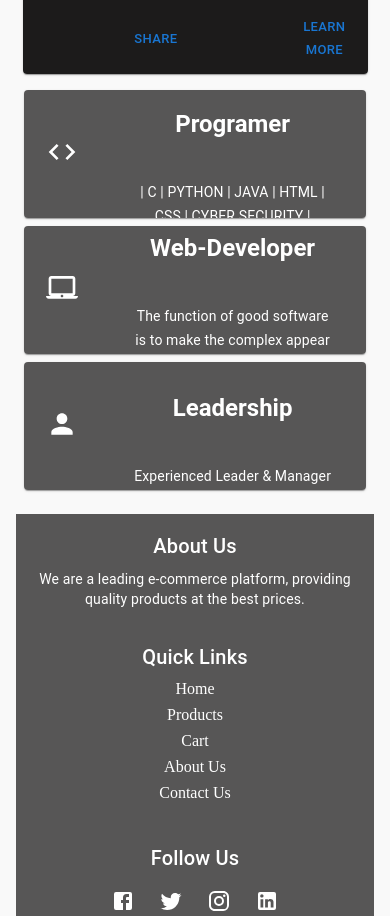
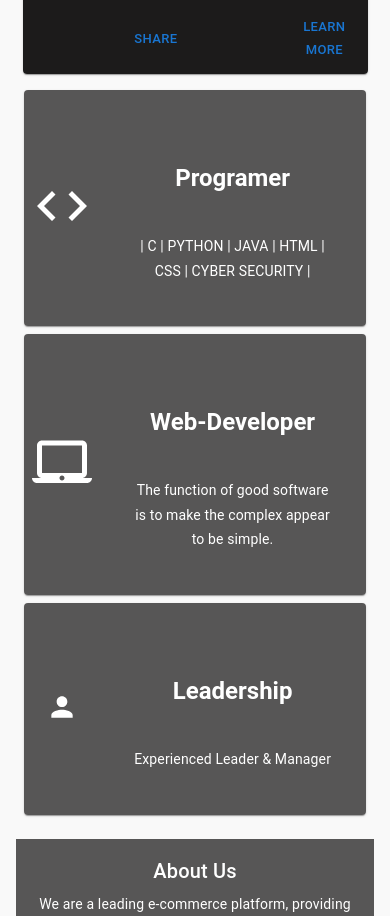
Before and after one commit to Viren-Kevat/Team_7, a React (Vite) app: page /ridhi in a window 390 px wide. Shown: the part 1640-2556 px from the top of the page. Built offline with nearby package versions, Linux system fonts and the light colour scheme.

Commit message:
first commit

```diff
--- a/src/components/general/cart.css
+++ b/src/components/general/cart.css
@@ -2,7 +2,9 @@
 
 .cart {
   display: flex;
-  flex-direction: column;
+  /* flex-direction: column; */
+  justify-content: space-evenly;
+  align-items: center;
   gap: 1rem;
   padding: 1rem;
   max-width: 100%;
--- a/src/components/team/ridhi.css
+++ b/src/components/team/ridhi.css
@@ -108,6 +108,7 @@
   .contentR2 > .css-o7wx12-MuiPaper-root-MuiCard-root {
     width: 100%; /* Full width for better fit */
     margin: 0.5rem 0; /* Adjust margins */
+    height: auto;
   }
   .css-ms0sx7-MuiCardMedia-root {
     width: 30%;
--- a/src/components/team/ridhi.jsx
+++ b/src/components/team/ridhi.jsx
@@ -35,7 +35,7 @@ const ridhi =()=>{
 
                 <Minicard
                     symb={<CodeIcon  sx={{fontSize:{
-                        xs: '2rem', // For extra-small devices (phones)
+                        xs: '60px', // For extra-small devices (phones)
                         sm: '2rem',   // For small devices (tablets)
                         md: '2.5rem'  // For medium devices and up (desktops)
                         }
@@ -45,7 +45,7 @@ const ridhi =()=>{
                 />
                   <Minicard
                     symb={<LaptopMacIcon  sx={{ fontSize:{
-                        xs: '2rem', // For extra-small devices (phones)
+                        xs: '60px', // For extra-small devices (phones)
                         sm: '2rem',   // For small devices (tablets)
                         md: '2.5rem'  // For medium devices and up (desktops)
                         }
--- a/src/components/team/savan.css
+++ b/src/components/team/savan.css
@@ -120,7 +120,7 @@
   .contents2 > .css-o7wx12-MuiPaper-root-MuiCard-root {
     height: 10rem;
     margin: 0.5rem;
-    width: 22rem;
+    width: 24rem;
     background-color: #1c1b1bba;
     color: #fff;
   }
```
